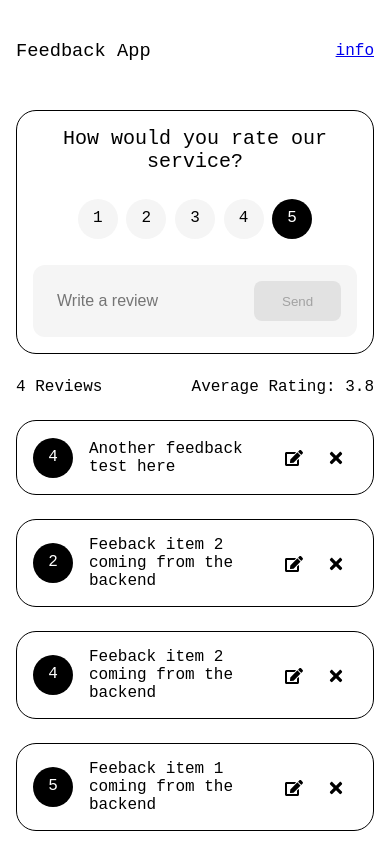
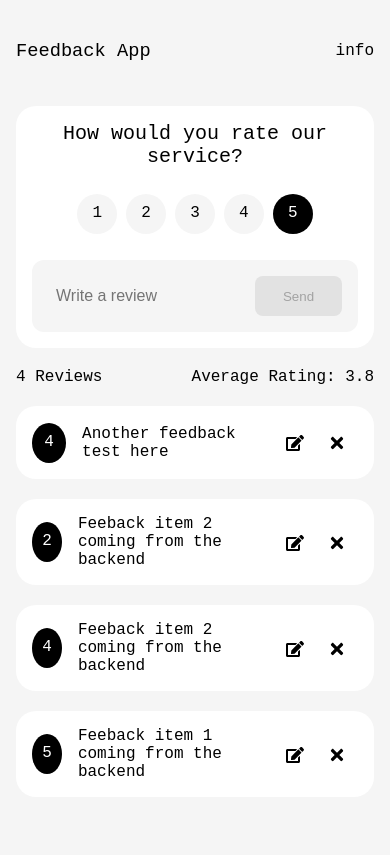
Before and after one commit to juananton/feedback-app, a React (Create React App) app: page / in a window 390 px wide. Built offline with nearby package versions, Linux system fonts and the light colour scheme; data requests are answered from the project's data file.

Commit message:
Changes on info page

```diff
--- a/src/App.js
+++ b/src/App.js
@@ -4,7 +4,7 @@ import FeedbackList from './components/FeedbackList';
 import FeedbackStats from './components/FeedbackStats';
 import Header from './components/Header';
 import { FeedbackProvider } from './context/FeedbackContext';
-import AboutPage from './pages/AboutPage';
+import InfoPage from './pages/InfoPage';
 
 function App() {
   return (
@@ -24,7 +24,7 @@ function App() {
                 </>
               }
             ></Route>
-            <Route path='/about' element={<AboutPage />} />
+            <Route path='/info' element={<InfoPage />} />
           </Routes>
         </div>
       </Router>
--- a/src/components/Header.jsx
+++ b/src/components/Header.jsx
@@ -3,9 +3,10 @@ import { Link } from 'react-router-dom';
 function Header({ text }) {
   return (
     <header>
-      <h3>{text}</h3>
-
-      <Link to='/about'>
+      <Link to='/'>
+        <h3>{text}</h3>
+      </Link>
+      <Link to='/info'>
         <p>info</p>
       </Link>
     </header>
--- a/src/index.css
+++ b/src/index.css
@@ -6,6 +6,16 @@
 
 body {
   font-family: 'JetBrains Mono', monospace;
+  background-color: #f5f5f5;
+}
+
+a {
+  color: inherit;
+  text-decoration: none;
+}
+
+a:hover {
+  text-decoration: underline;
 }
 
 h1,
@@ -37,10 +47,9 @@ header {
 
 .card {
   background-color: #fff;
-  border: 1px solid black;
   border-radius: 1.25rem;
   padding: 2rem;
-  margin: 1.5rem 0;
+  margin: 1.25rem 0;
 }
 
 .card.active {
@@ -64,8 +73,8 @@ header {
 .num-display {
   position: relative;
   background: #f5f5f5;
-  min-width: 2.5rem;
-  min-height: 2.5rem;
+  width: 2.5rem;
+  height: 2.5rem;
   padding: 10px;
   text-align: center;
   border-radius: 50%;
@@ -134,10 +143,16 @@ input:focus {
 .feedback-wrapper {
   display: flex;
   align-items: center;
+  margin-right: 1rem;
 }
 
 .feedback-wrapper .num-display {
-  margin-right: 1rem;
+  margin-right: 1.5rem;
+  max-width: 20%;
+}
+
+.feedback-wrapper .text-display {
+  max-width: 80%;
 }
 
 .buttons-wrapper {
@@ -233,16 +248,19 @@ input:focus {
     padding: 1rem;
   }
 
-  .rating li {
-    margin: 10px 3px;
-  }
-
   .rating {
     margin: 1rem auto;
     width: 75%;
+  }
+  .rating li {
+    margin: 10px 3px;
   }
 
   .input-group input {
     width: 80%;
   }
+
+  .feedback-wrapper .num-display {
+    margin-right: 1rem;
+  }
 }
--- a/src/pages/AboutPage.jsx
+++ b/src/pages/InfoPage.jsx
@@ -1,7 +1,7 @@
 import { Link } from 'react-router-dom';
 import Card from '../components/shared/Card';
 
-function AboutPage() {
+function InfoPage() {
   return (
     <Card>
       <div className='about'>
@@ -16,4 +16,4 @@ function AboutPage() {
   );
 }
 
-export default AboutPage;
+export default InfoPage;
```
Also changed, not shown: package.json (+5 -5 lines), 1 other file (tests, documents, lock files or other folders).
